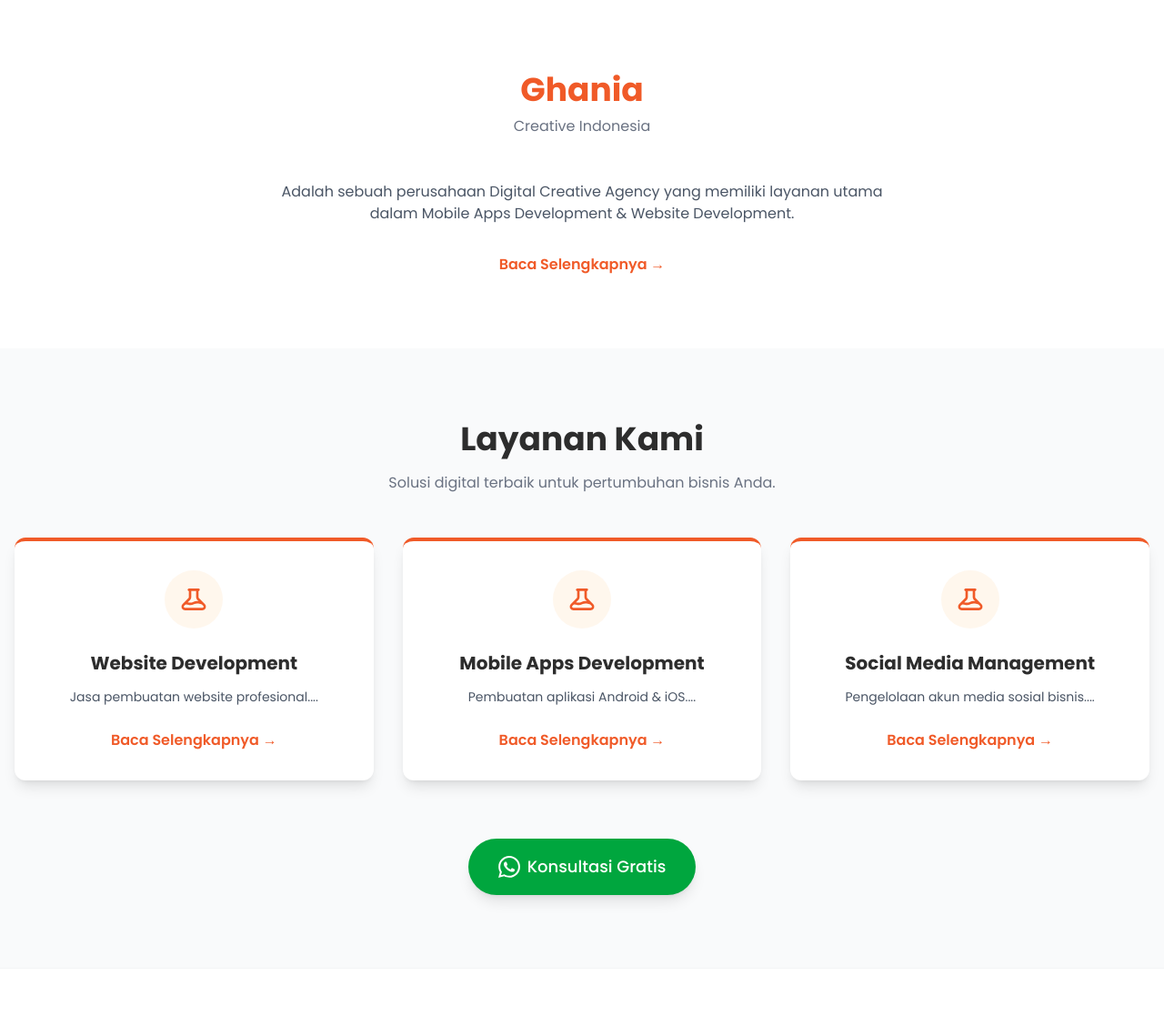
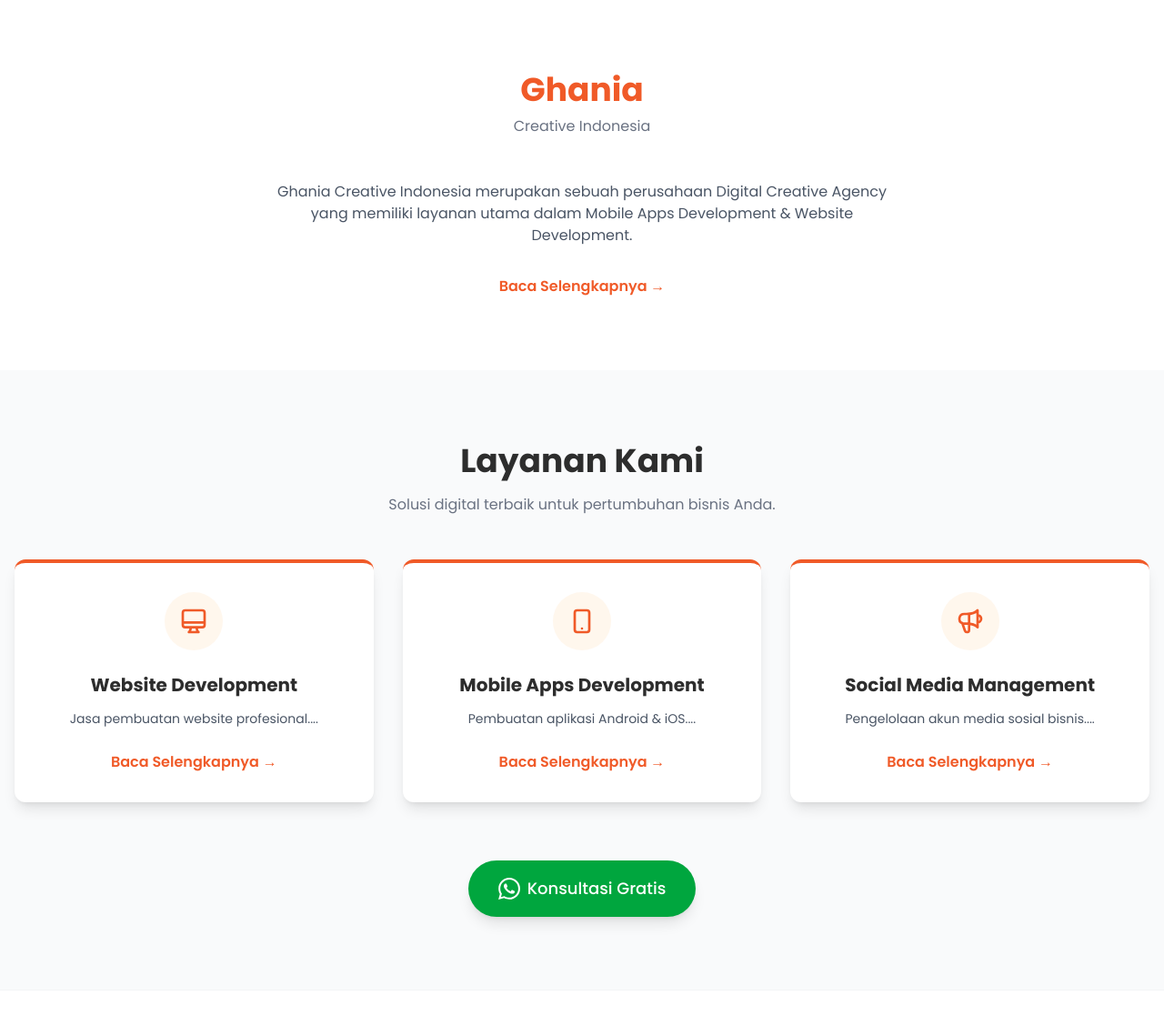
Before and after one commit to lintangashsh/ghania-profile, a PHP site: page /index.php in a window 1280 px wide. Shown: the part 783-1911 px from the top of the page at 91% size. Run offline with PHP 8.4, Linux system fonts and the light colour scheme; data comes from the database, SQL or seed files in the repository; style sheets or scripts are compiled from the project's sources.

Commit message:
minor update
1. update some text at the index.php (for lang changing)
2. update services icon using svg icon @index.php

```diff
--- a/config/lang.php
+++ b/config/lang.php
@@ -22,7 +22,10 @@ $trans = [
         'nav_about' => 'Tentang Kami',
         'nav_services' => 'Layanan Kami',
         'nav_articles' => 'Artikel',
-        'nav_contact' => 'Kontak',
+        'nav_contact' => 'Hubungi Kami',
+        'txt_sejak' => 'Sejak',
+        'txt_business' => 'Agensi Kreatif Digital',
+        'txt_about' => 'Ghania Creative Indonesia merupakan sebuah perusahaan Digital Creative Agency yang memiliki layanan utama dalam Mobile Apps Development & Website Development.',
         'btn_read_more' => 'Baca Selengkapnya',
         'btn_consult' => 'Konsultasi Gratis',
         'btn_all_articles' => 'Semua Artikel',
@@ -42,7 +45,10 @@ $trans = [
         'nav_about' => 'About Us',
         'nav_services' => 'Our Services',
         'nav_articles' => 'Articles',
-        'nav_contact' => 'Contact',
+        'nav_contact' => 'Contact Us',
+        'txt_sejak' => 'Since',
+        'txt_business' => 'Digital Creative Agency',
+        'txt_about' => 'Ghania Creative Indonesia is a Digital Creative Agency company that has main services in Mobile Apps Development & Website Development.',
         'btn_read_more' => 'Read More',
         'btn_consult' => 'Free Consultation',
         'btn_all_articles' => 'All Articles',
--- a/index.php
+++ b/index.php
@@ -20,8 +20,11 @@ include 'includes/navbar.php';
                     “Simplified Your <br> Business Problems”
                 </h1>
                 <p class="text-xl md:text-2xl text-gray-300 font-light mb-8">
-                    Ghania Creative Indonesia Sejak 2021 <br>
-                    <span class="text-sm opacity-80">Business Management</span>
+                    Ghania Creative Indonesia
+                    <?= $t['txt_sejak'] ?> 2021 <br>
+                    <span class="text-sm opacity-80">
+                        <?= $t['txt_business'] ?>
+                    </span>
                 </p>
 
                 <a href="https://wa.me/6285158023383"
@@ -42,8 +45,7 @@ include 'includes/navbar.php';
         </div>
         <div class="text-center">
             <p class="max-w-2xl mx-auto text-gray-600 mb-8">
-                Adalah sebuah perusahaan Digital Creative Agency yang memiliki layanan utama dalam Mobile Apps
-                Development & Website Development.
+                <?= $t['txt_about'] ?>
             </p>
             <a href="about.php" class="text-ghania-orange font-semibold hover:underline"><?= $t['btn_read_more'] ?>
                 &rarr;</a>
@@ -61,7 +63,18 @@ include 'includes/navbar.php';
 
         <div class="grid grid-cols-1 md:grid-cols-3 gap-8">
             <?php
-            // memastikan kolom DB sesuai dengan bahasa (ID or EN)
+            // Icon Monitor (Website)
+            $icon_web = '<svg class="w-8 h-8" fill="none" stroke="currentColor" viewBox="0 0 24 24"><path stroke-linecap="round" stroke-linejoin="round" stroke-width="2" d="M9.75 17L9 20l-1 1h8l-1-1-.75-3M3 13h18M5 17h14a2 2 0 002-2V5a2 2 0 00-2-2H5a2 2 0 00-2 2v10a2 2 0 002 2z"></path></svg>';
+
+            // Icon Smartphone (Mobile Apps)
+            $icon_app = '<svg class="w-8 h-8" fill="none" stroke="currentColor" viewBox="0 0 24 24"><path stroke-linecap="round" stroke-linejoin="round" stroke-width="2" d="M12 18h.01M8 21h8a2 2 0 002-2V5a2 2 0 00-2-2H8a2 2 0 00-2 2v14a2 2 0 002 2z"></path></svg>';
+
+            // Icon Megaphone/Speaker (Social Media)
+            $icon_socmed = '<svg class="w-8 h-8" fill="none" stroke="currentColor" viewBox="0 0 24 24"><path stroke-linecap="round" stroke-linejoin="round" stroke-width="2" d="M11 5.882V19.24a1.76 1.76 0 01-3.417.592l-2.147-6.15M18 13a3 3 0 100-6M5.436 13.683A4.001 4.001 0 017 6h1.832c4.1 0 7.625-1.234 9.168-3v14c-1.543-1.766-5.067-3-9.168-3H7a3.988 3.988 0 01-1.564-.317z"></path></svg>';
+
+            // Icon Default
+            $icon_default = '<svg class="w-8 h-8" fill="none" stroke="currentColor" viewBox="0 0 24 24"><path stroke-linecap="round" stroke-linejoin="round" stroke-width="2" d="M13 10V3L4 14h7v7l9-11h-7z"></path></svg>';
+
             $sql = "SELECT * FROM services";
             $result = $conn->query($sql);
 
@@ -69,17 +82,26 @@ include 'includes/navbar.php';
                 while ($row = $result->fetch_assoc()):
                     $title = ($lang_code == 'id') ? $row['title_id'] : $row['title_en'];
                     $brief = ($lang_code == 'id') ? $row['brief_id'] : $row['brief_en'];
+
+                    // logic select svg icon
+                    $check_title = strtolower($row['title_en']);
+
+                    if (strpos($check_title, 'website') !== false || strpos($check_title, 'web') !== false) {
+                        $current_icon = $icon_web;
+                    } elseif (strpos($check_title, 'mobile') !== false || strpos($check_title, 'app') !== false) {
+                        $current_icon = $icon_app;
+                    } elseif (strpos($check_title, 'social') !== false || strpos($check_title, 'sosial') !== false) {
+                        $current_icon = $icon_socmed;
+                    } else {
+                        $current_icon = $icon_default;
+                    }
             ?>
 
             <div
-                class="bg-white p-8 rounded-xl shadow-lg hover:shadow-2xl transition duration-300 border-t-4 border-ghania-orange group flex flex-col h-full">
+                class="bg-white p-8 rounded-xl shadow-lg hover:shadow-2xl transition duration-300 border-t-4 border-ghania-orange group flex flex-col h-full transform hover:-translate-y-2">
                 <div
-                    class="w-16 h-16 bg-orange-50 rounded-full flex items-center justify-center mx-auto mb-6 text-ghania-orange group-hover:bg-ghania-orange group-hover:text-white transition">
-                    <svg class="w-8 h-8" fill="none" stroke="currentColor" viewBox="0 0 24 24">
-                        <path stroke-linecap="round" stroke-linejoin="round" stroke-width="2"
-                            d="M19.428 15.428a2 2 0 00-1.022-.547l-2.384-.477a6 6 0 00-3.86.517l-.318.158a6 6 0 01-3.86.517L6.05 15.21a2 2 0 00-1.806.547M8 4h8l-1 1v5.172a2 2 0 00.586 1.414l5 5c1.26 1.26.367 3.414-1.415 3.414H4.828c-1.782 0-2.674-2.154-1.414-3.414l5-5A2 2 0 009 10.172V5L8 4z">
-                        </path>
-                    </svg>
+                    class="w-16 h-16 bg-orange-50 rounded-full flex items-center justify-center mx-auto mb-6 text-ghania-orange group-hover:bg-ghania-orange group-hover:text-white transition duration-300">
+                    <?= $current_icon ?>
                 </div>
 
                 <h3 class="text-xl font-bold mb-3 text-ghania-dark"><?= $title ?></h3>
@@ -88,7 +110,7 @@ include 'includes/navbar.php';
                 </p>
 
                 <a href="service.php?slug=<?= $row['slug'] ?>"
-                    class="inline-block text-ghania-orange font-semibold hover:tracking-wide transition-all">
+                    class="inline-block text-ghania-orange font-semibold hover:tracking-wide transition-all group-hover:underline">
                     <?= $t['btn_read_more'] ?> &rarr;
                 </a>
             </div>
```
